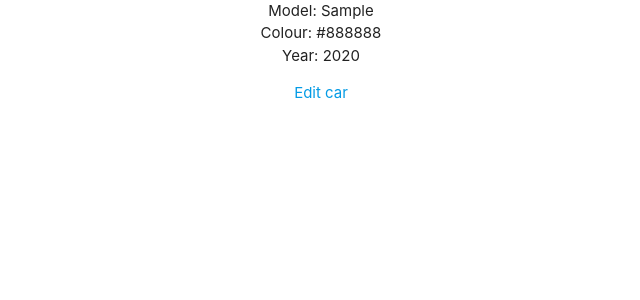
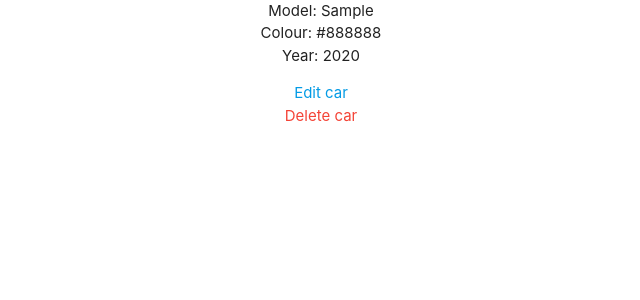
Before and after one commit to kampkelly/django_cars_site, a Django app: page /cars/cars/get/1 in a window 1280 px wide. Shown: the part 145-445 px from the top of the page, without its empty margins (319-959 px from the left). Run offline with Django 3.2, Linux system fonts and the light colour scheme; tables that the repository leaves empty hold one stand-in row (values such as "Sample post").

Commit message:
ft(delete-car): delete car from database
Update readme

```diff
--- a/cars_site/cars/templates/cars/car/index.html
+++ b/cars_site/cars/templates/cars/car/index.html
@@ -2,6 +2,7 @@
 
 {% block main_content %}
     <div class="container all_cars">
+        {% if success_message %} <h5 class="green-text center">{{success_message}}</h5> {% endif %}
         <h4 class="center indigo-text">List of cars</h4>
         <div class="row">
             <div class="col l12 s12">
@@ -19,5 +20,4 @@
             </div>
         </div>
     </div>
-
 {% endblock %}
--- a/cars_site/cars/templates/cars/car/view.html
+++ b/cars_site/cars/templates/cars/car/view.html
@@ -8,7 +8,8 @@
     Model: {{car.model}} <br>
     Colour: {{car.colour}} <br>
     Year: {{car.year}}</p>
-    <a href={% url "cars:edit_car" car.id %}>Edit car</a>
+    <a href={% url "cars:edit_car" car.id %}>Edit car</a> <br>
+    <a href={% url "cars:delete_car" car.id %} class="red-text">Delete car</a>
   </div>
 
 {% endblock %}
--- a/cars_site/cars/urls.py
+++ b/cars_site/cars/urls.py
@@ -11,5 +11,6 @@ urlpatterns = [
     path('cars/all', views.all_cars, name='all_cars'),
     path('cars/get/<id>', views.view_car, name='view_car'),
     path('cars/edit/<id>', views.edit_car, name='edit_car'),
-    path('cars/update/<id>', views.update_car, name='update_car')
+    path('cars/update/<id>', views.update_car, name='update_car'),
+    path('cars/delete/<id>', views.delete_car, name='delete_car')
 ]
--- a/cars_site/cars/views.py
+++ b/cars_site/cars/views.py
@@ -51,3 +51,13 @@ def update_car(request, id):
     except:
         return render(request, 'cars/car/edit.html', {'error_message': 'There was an error updating the car details!', 'car': car})
     return render(request, 'cars/car/view.html', {'car': car, 'success_message': 'Car was updated successfully!'})
+
+
+def delete_car(request, id):
+    car = get_object_or_404(Car, pk=id)
+    try:
+        car.delete()
+    except:
+        return render(request, 'cars/car/view.html', {'error_message': 'The car could not be deleted!', 'car': car})
+    cars = Car.objects.order_by('id')
+    return render(request, 'cars/car/index.html', {'cars': cars, 'success_message': 'Car was deleted successfully!'})
```
Also changed, not shown: README.md, 2 other files. Lines whose indentation alone changed are shown as unchanged.
